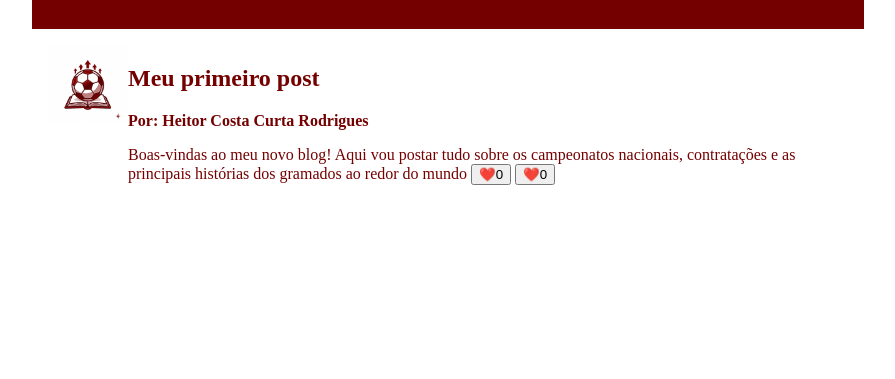
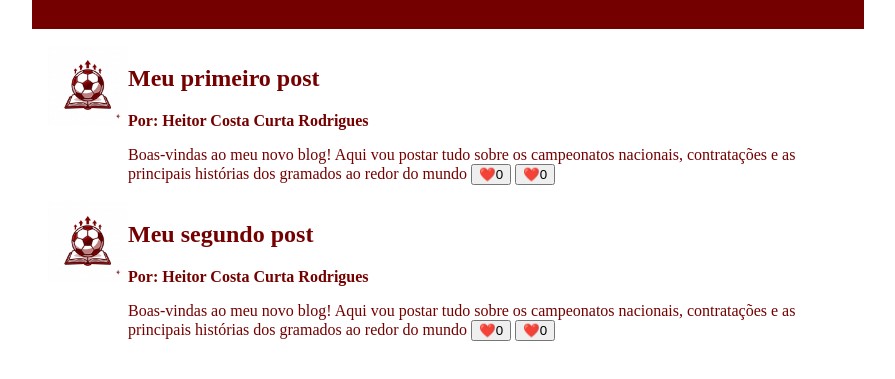
Before and after one commit to heitorcurtarodrigues-netizen/P-gina-da-Web, a plain HTML site: page index.html in a window 1280 px wide. Shown: the part 125-504 px from the top of the page, without its empty margins (192-1087 px from the left). Drawn offline with Linux system fonts and the light colour scheme.

Commit message:
Aula 8 - Estilo

```diff
--- a/index.html
+++ b/index.html
@@ -1,9 +1,9 @@
 <!DOCTYPE html>
 <html lang="pt-br">
+
 <head>
     <meta charset="UTF-8">
-        <meta name="viewport"
-        content="width=device-width, initial-scale=1.0">
+    <meta name="viewport" content="width=device-width, initial-scale=1.0">
     <title>Blog</title>
     <style>
         header {
@@ -14,43 +14,65 @@
             margin: 0 auto;
             padding: 16px;
         }
+
         main {
             background-color: #FFFFFF;
             color: #740000;
             max-width: 800px;
             margin: 0 auto;
             padding: 16px;
+        }
+        article {
             display: flex;
         }
+
         img {
             width: 80px;
             height: 80px;
         }
+
         .artigo-autor {
             font-weight: bold;
         }
     </style>
 </head>
+
 <body>
     <header>
         <h1>Meu Blog de Futebol</h1>
         <p>Vou compartilhar notícias, análises e curiosidades sobre o mundo da bola.</p>
     </header>
     <main>
-            <img src="imagem-blog.png" alt="Ilustração vetorial minimalista de uma bola de futebol centralizada sobre um livro aberto. Acima da bola, há cinco setas apontando para cima. A arte utiliza uma paleta de cores em vermelho escuro para os contornos e detalhes, com um fundo totalmente branco.">
+        <article>
+            <img src="imagem-blog.png"
+                alt="Ilustração vetorial minimalista de uma bola de futebol centralizada sobre um livro aberto. Acima da bola, há cinco setas apontando para cima. A arte utiliza uma paleta de cores em vermelho escuro para os contornos e detalhes, com um fundo totalmente branco.">
             <div>
                 <h2>Meu primeiro post</h2>
                 <p class="artigo-autor">Por: Heitor Costa Curta Rodrigues</p>
-                <p>Boas-vindas ao meu novo blog! Aqui vou postar tudo sobre os campeonatos nacionais, contratações e as principais histórias dos gramados ao redor do mundo
+                <p>Boas-vindas ao meu novo blog! Aqui vou postar tudo sobre os campeonatos nacionais, contratações e as
+                principais histórias dos gramados ao redor do mundo
                 <button>❤️<span>0</span></button>
                 <button>❤️<span>0</span></button>
             </div>
+        </article>
+        <article>
+            <img src="imagem-blog.png"
+                alt="Ilustração vetorial minimalista de uma bola de futebol centralizada sobre um livro aberto. Acima da bola, há cinco setas apontando para cima. A arte utiliza uma paleta de cores em vermelho escuro para os contornos e detalhes, com um fundo totalmente branco.">
+            <div>
+                <h2>Meu segundo post</h2>
+                <p class="artigo-autor">Por: Heitor Costa Curta Rodrigues</p>
+                <p>Boas-vindas ao meu novo blog! Aqui vou postar tudo sobre os campeonatos nacionais, contratações e as
+                principais histórias dos gramados ao redor do mundo
+                <button>❤️<span>0</span></button>
+                <button>❤️<span>0</span></button>
+            </div>
+        </article>
     </main>
 </body>
 <script>
     const botoes = document.querySelectorAll("button");
 
-        botoes.forEach(function(botao) {
+    botoes.forEach(function (botao) {
         botao.addEventListener("click", botaoClicado);
         function botaoClicado() {
             console.log("fui clicado");
@@ -59,4 +81,5 @@
         }
     });
 </script>
+
 </html>
```
Lines whose indentation alone changed are shown as unchanged.
